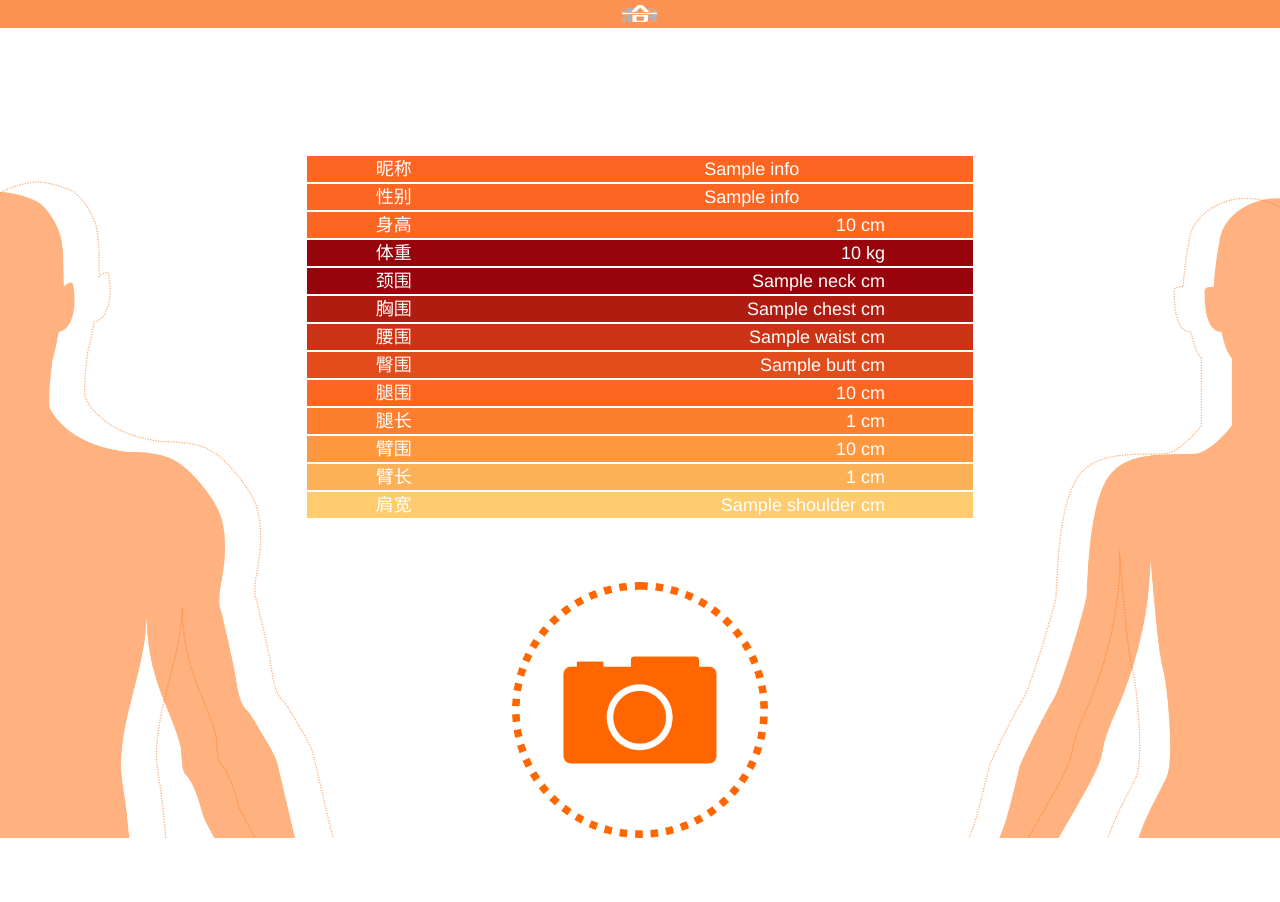
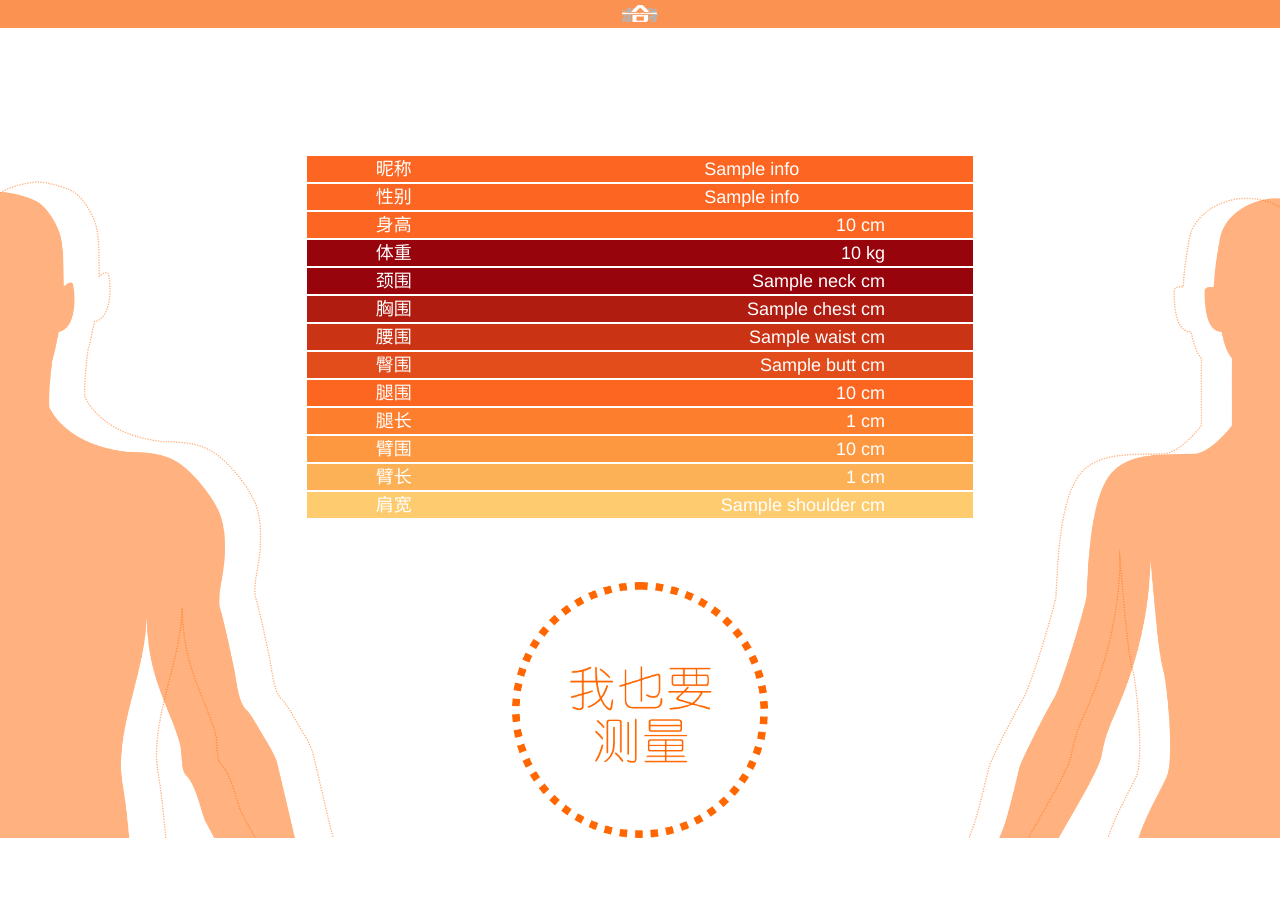
Before and after one commit to bingwen/befit, a Python web app: template templates/user_info.html in a window 1280 px wide. Run offline with Jinja, Linux system fonts and the light colour scheme; the template is opened without the code that fills it: most values are stand-ins (such as "Sample title", 1, 10 or a date in 2020); some libraries are stand-ins or nearby versions.

Commit message:
增加按钮wq

```diff
--- a/templates/user_compare.html
+++ b/templates/user_compare.html
@@ -173,11 +173,11 @@
       </div>
       {% if g.info == info %}
       <div class="page-foot">
-        <a href="{{url_for('main.user_info', weixin_id=info.weixin_id)}}"><img class="foot-btn" src="/static/resources/身材表/截屏键.png"/></a>
+        <a href="{{url_for('main.user_info', weixin_id=info.weixin_id)}}"><img class="foot-btn" src="/static/resources/按钮0302/返回身材表.png"/></a>
       </div>
      {% else %}
       <div class="page-foot">
-        <a href="{{url_for('main.base_info')}}"><img class="foot-btn" src="/static/resources/身材表/截屏键.png"/></a>
+        <a href="{{url_for('main.base_info')}}"><img class="foot-btn" src="/static/resources/按钮0302/我也要测量.png"/></a>
       </div>
      {% endif %}
     </div>
--- a/templates/user_info.html
+++ b/templates/user_info.html
@@ -144,11 +144,11 @@
       {% endif %}
       {% if g.info == info %}
       <div class="page-foot">
-        <a href="{{url_for('main.user_compare', weixin_id=info.weixin_id)}}"><img class="foot-btn" src="/static/resources/身材表/截屏键.png"/></a>
+        <a href="{{url_for('main.user_compare', weixin_id=info.weixin_id)}}"><img class="foot-btn" src="/static/resources/按钮0302/pk标准身材.png"/></a>
       </div>
      {% else %}
       <div class="page-foot">
-        <a href="{{url_for('main.base_info')}}"><img class="foot-btn" src="/static/resources/身材表/截屏键.png"/></a>
+        <a href="{{url_for('main.base_info')}}"><img class="foot-btn" src="/static/resources/按钮0302/我也要测量.png"/></a>
       </div>
      {% endif %}
     </div>
```
